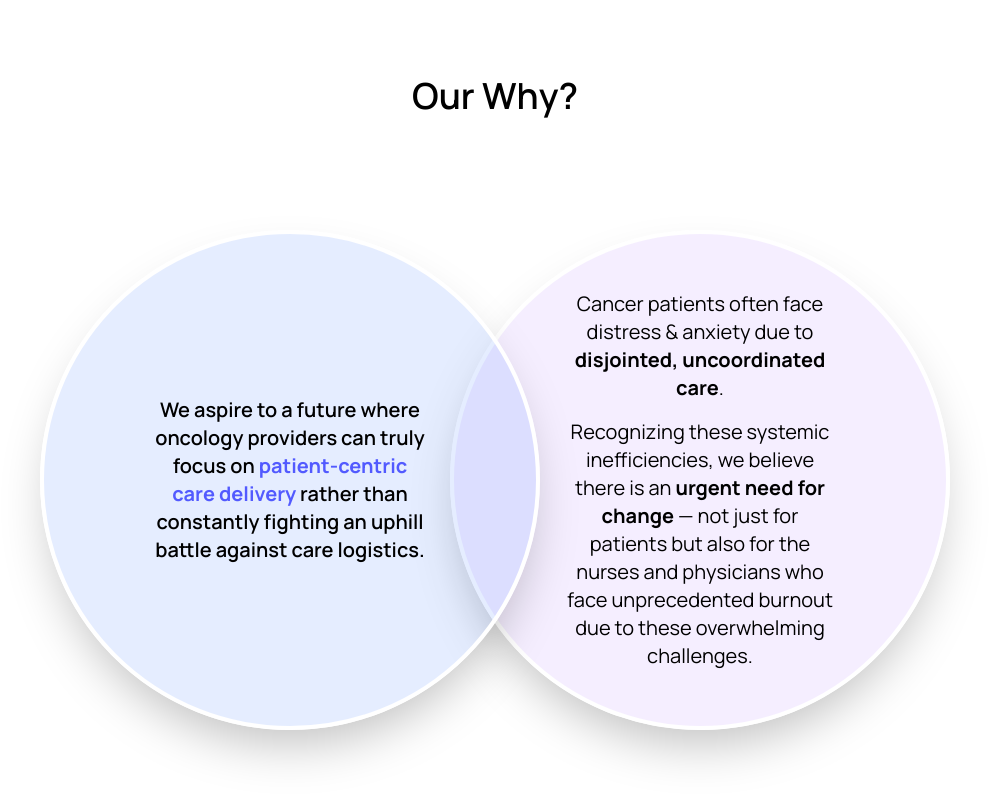
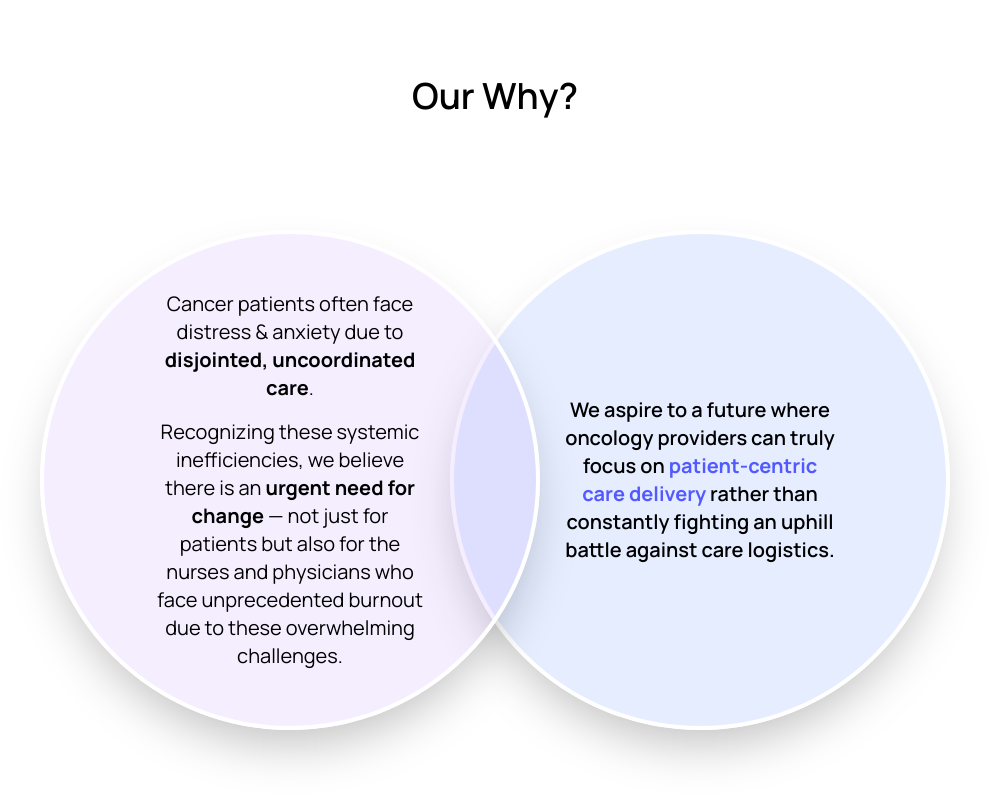
Before and after one commit to Oncore-Health/website, a Next.js app: page /about in a window 1280 px wide. Shown: the part 510-1310 px from the top of the page, without its empty margins (145-1134 px from the left). Built offline with nearby package versions, Linux system fonts and the light colour scheme.

Commit message:
fixed venn diagram

```diff
--- a/src/app/about/page.jsx
+++ b/src/app/about/page.jsx
@@ -5,22 +5,34 @@ import { useState, useEffect } from 'react';
 
 export default function AboutPage() {
 
-  const [viewportWidth, setViewportWidth] = useState(typeof window !== 'undefined' ? window.innerWidth : 800);
+  const [viewportWidth, setViewportWidth] = useState(null);
 
   useEffect(() => {
-    function handleResize() {
+    // Set viewportWidth when the component mounts
+    if (typeof window !== 'undefined') {
       setViewportWidth(window.innerWidth);
+
+      function handleResize() {
+        setViewportWidth(window.innerWidth);
+      }
+
+      window.addEventListener('resize', handleResize);
+      return () => window.removeEventListener('resize', handleResize);
     }
-    window.addEventListener('resize', handleResize);
-    return () => window.removeEventListener('resize', handleResize);
   }, []);
+
+  // If viewportWidth is not set yet, don't render the diagram
+  if (viewportWidth === null) {
+    return null; // Or you can return a loader/spinner if you prefer
+  }
 
   const circleSize = Math.min(0.4 * viewportWidth, 500);
   const distanceRatio = 0.18; // Adjust this value between 0 and 1 to change overlap
   const distanceBetweenCenters = circleSize * distanceRatio;
 
-  const leftCircleLeft = (viewportWidth / 2) - (distanceBetweenCenters / 2);
-  const rightCircleLeft = (viewportWidth / 2) + (distanceBetweenCenters / 2) - circleSize;
+  const leftCircleLeft = viewportWidth / 2 - distanceBetweenCenters / 2;
+  const rightCircleLeft = viewportWidth / 2 + distanceBetweenCenters / 2 - circleSize;
+
   return (
     <>
       <div className="min-h-screen bg-white">
@@ -51,11 +63,29 @@ export default function AboutPage() {
       <div className="relative flex justify-center items-center" style={{ height: circleSize + 100 }}>
         {/* Left Circle */}
         <div
+          className="absolute bg-[#0051FF1A] border-4 border-white rounded-full flex items-center justify-center shadow-2xl"
+          style={{
+            width: circleSize,
+            height: circleSize,
+            left: leftCircleLeft,
+          }}
+        >
+          <div className="text-center px-10 lg:px-16 max-w-[100px] lg:max-w-[400px]">
+            <p className="text-black text-xl font-semibold">
+              We aspire to a future where oncology providers can truly focus on{' '}
+              <span className="font-bold text-[#525AFF]">patient-centric care delivery</span> rather than constantly
+              fighting an uphill battle against care logistics.
+            </p>
+          </div>
+        </div>
+
+        {/* Right Circle */}
+        <div
           className="absolute bg-[#9E58FF1A] border-4 border-white rounded-full flex items-center justify-center shadow-2xl"
           style={{
             width: circleSize,
             height: circleSize,
-            left: leftCircleLeft,
+            left: rightCircleLeft,
           }}
         >
           <div className="text-center px-10 lg:px-16 max-w-[100px] lg:max-w-[400px]">
@@ -71,23 +101,6 @@ export default function AboutPage() {
           </div>
         </div>
 
-        {/* Right Circle */}
-        <div
-          className="absolute bg-[#0051FF1A] border-4 border-white rounded-full flex items-center justify-center shadow-2xl"
-          style={{
-            width: circleSize,
-            height: circleSize,
-            left: rightCircleLeft,
-          }}
-        >
-          <div className="text-center px-10 lg:px-16 max-w-[100px] lg:max-w-[400px]">
-            <p className="text-black text-xl font-semibold">
-              We aspire to a future where oncology providers can truly focus on{' '}
-              <span className="font-bold text-[#525AFF]">patient-centric care delivery</span> rather than constantly
-              fighting an uphill battle against care logistics.
-            </p>
-          </div>
-        </div>
       </div>
     </section>
 
```
